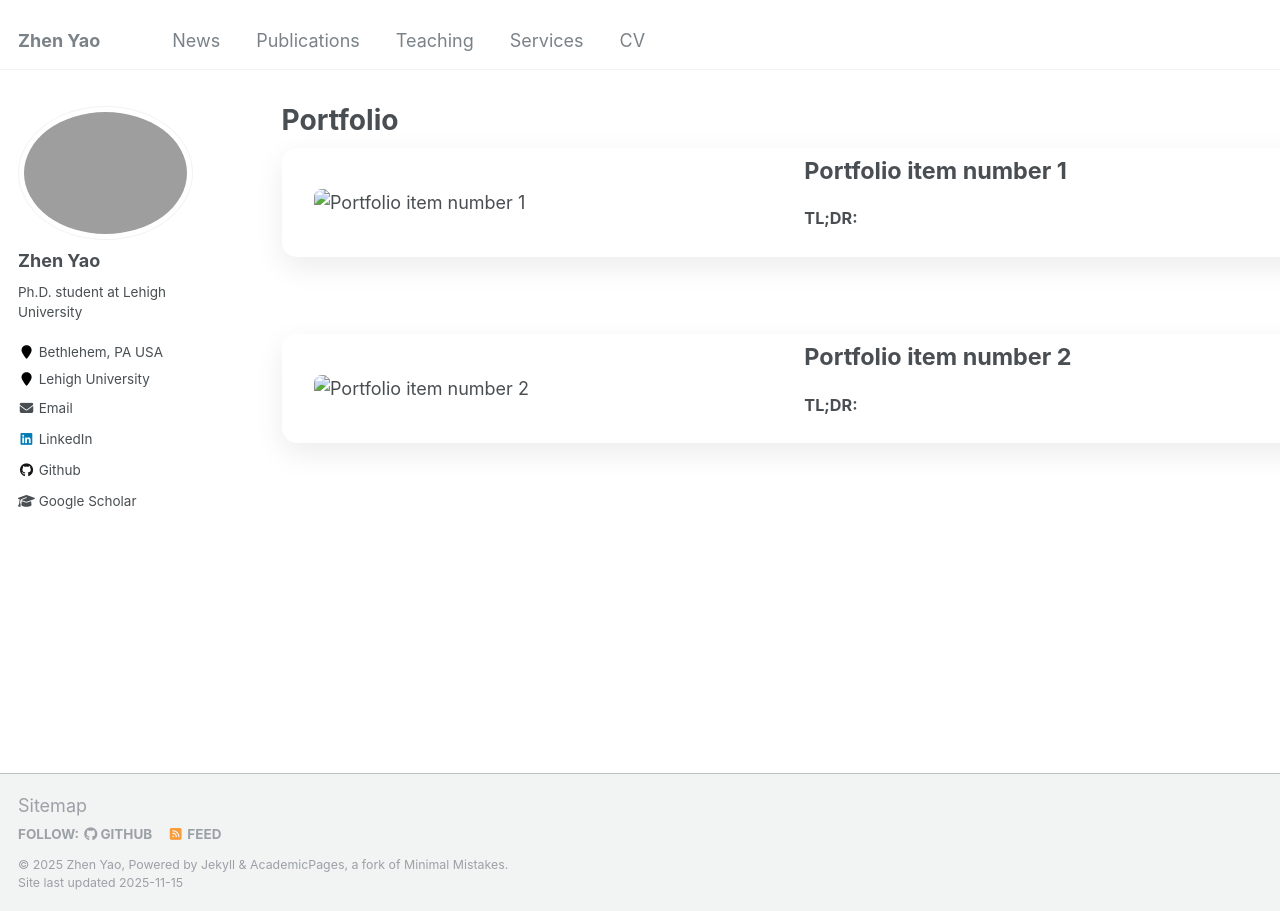
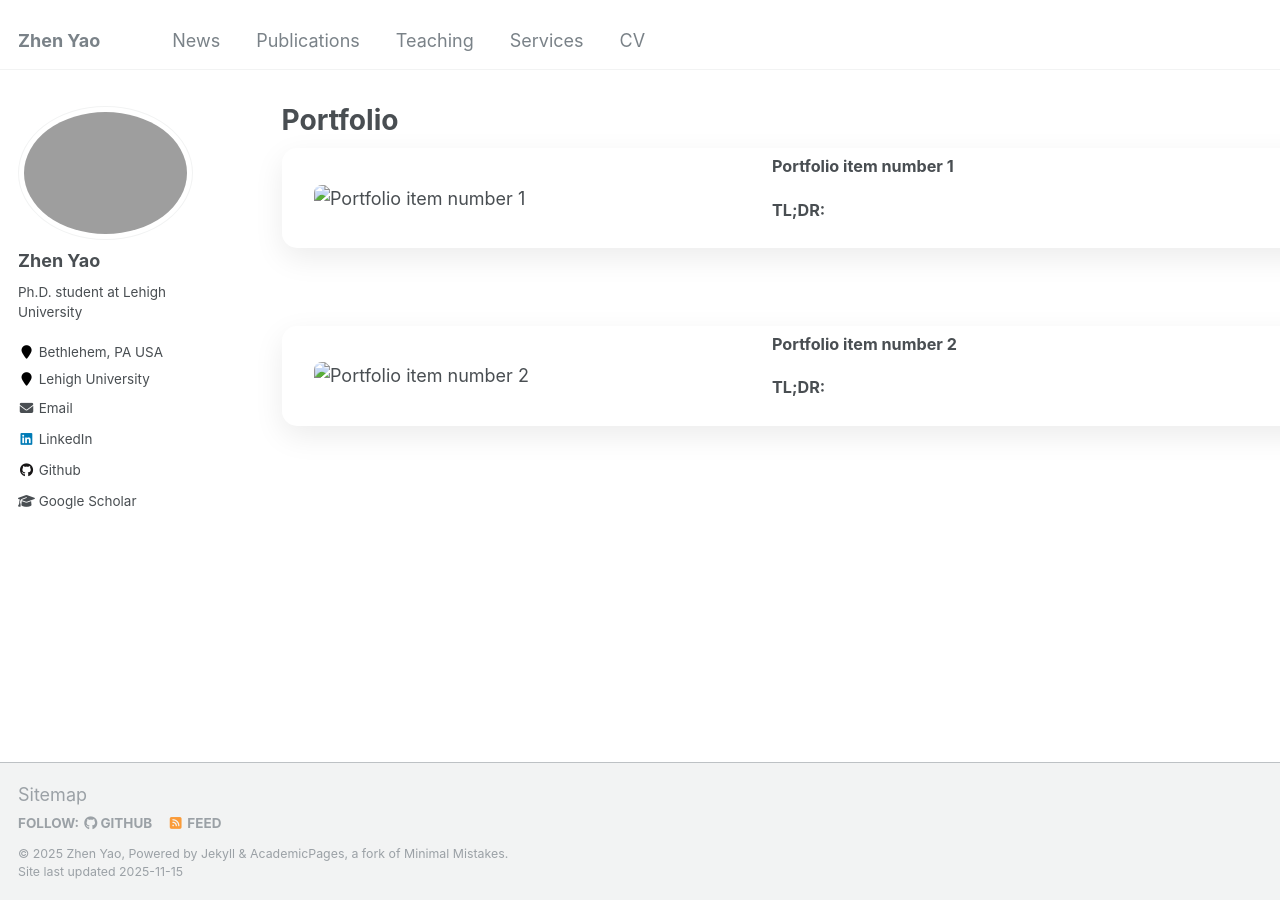
Before and after one commit to zyaocoder/zyaocoder.github.io, a Jekyll site: the page built from _pages/portfolio.html, in a window 1280 px wide. Built offline with Jekyll 4.4.1, drawn with Linux system fonts in a browser that asks for light colours.

Commit message:
Update archive-single.html

```diff
--- a/_includes/archive-single.html
+++ b/_includes/archive-single.html
@@ -25,7 +25,7 @@
     .paper-row {
       display: flex;
       align-items: center;
-      gap: 2.8rem;               /* space between image & text */
+      gap: 1rem;               /* space between image & text */
       padding: 0.3rem 1.8rem 0.3rem;    /* top | left/right | bottom */
       margin-bottom: 1.8rem;     /* space between entries */
       border-radius: 15px;
@@ -34,7 +34,7 @@
     }
 
     .paperimage {
-      flex: 0 0 50%;             /* image column gets ~45% width */
+      flex: 0 0 45%;             /* image column gets ~45% width */
       max-width: 440px;          /* increase max width -> larger image */
     }
 
@@ -44,12 +44,12 @@
     }
 
     .papertext h2 {
-      font-size: 1.3rem;
+      font-size: 0.9rem;
       margin-top: 0.2rem;   /* or 0 if you want it really tight */
     }
 
     .papertext p a {
-      font-size: 0.85rem;
+      font-size: 0.9rem;
     }
 
 
```
